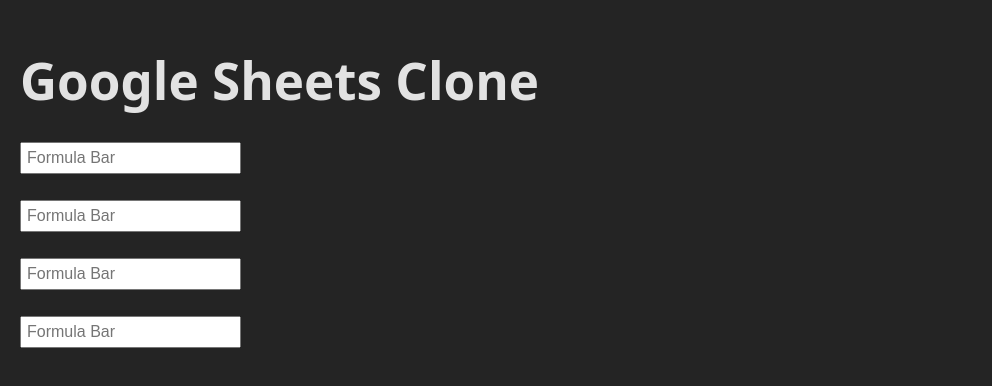
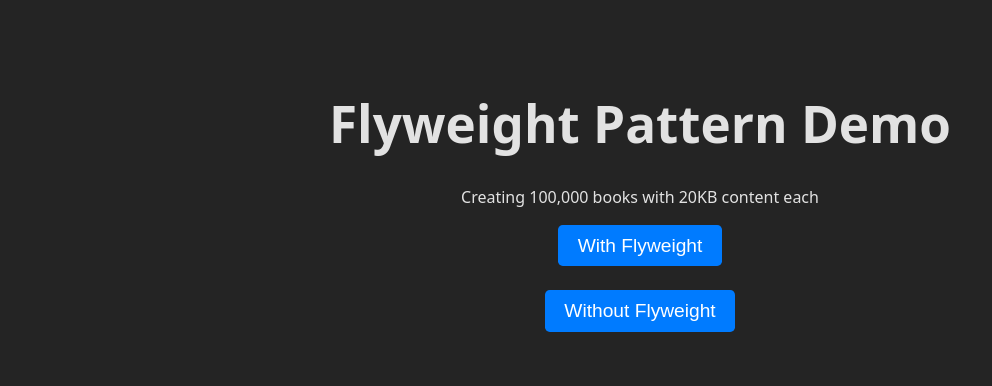
Before and after one commit to sagi0312/cloudblush, a React (Vite) app: page / in a window 1280 px wide. Shown: the part 204-590 px from the top of the page, without its empty margins (0-992 px from the left). Built offline with nearby package versions, Linux system fonts and the light colour scheme.

Commit message:
flyweight code

```diff
--- a/src/App.tsx
+++ b/src/App.tsx
@@ -1,12 +1,41 @@
-import Sheet from "./Sheet";
+import { useState } from "react";
+import { generateWithFlyweight } from "./withFlyweight";
+import { generateWithoutFlyweight } from "./withoutFlyweight";
 
-function App() {
+export const App = () => {
+  const [withFlyweight, setWithFlyweight] = useState("");
+  const [withNoFlyweight, setWithNoFlyweight] = useState("");
+
+  const handleFlyweightClick = () => {
+    const result = generateWithFlyweight();
+    setWithFlyweight(result);
+  };
+
+  const handleNoFlyweightClick = () => {
+    const result = generateWithoutFlyweight();
+    setWithNoFlyweight(result);
+  };
+
   return (
-    <div style={{ padding: "20px" }}>
-      <h1>Google Sheets Clone</h1>
-      <Sheet />
+    <div style={{ textAlign: "center", padding: "2rem" }}>
+      <h1>Flyweight Pattern Demo</h1>
+      <p>Creating 100,000 books with 20KB content each</p>
+
+      <div>
+        <button onClick={handleFlyweightClick} className="button">
+          With Flyweight
+        </button>
+        <br />
+        <br />
+        <button className="button" onClick={handleNoFlyweightClick}>
+          Without Flyweight
+        </button>
+      </div>
+
+      <div>
+        {withFlyweight && <p>{withFlyweight}</p>}
+        {withNoFlyweight && <p>{withNoFlyweight}</p>}
+      </div>
     </div>
   );
-}
-
-export default App;
+};
--- a/src/Cell.tsx
+++ /dev/null
@@ -1,39 +0,0 @@
-import { useEffect, useState } from "react";
-import { SheetType } from "./Sheet";
-import { useDebouncer } from "./useDebouncer";
-interface CellProps {
-  cellData: SheetType;
-  onChange: (name: string, value: string) => void;
-}
-
-function Cell({ cellData, onChange }: CellProps) {
-  const [cellValue, setCellValue] = useState<string>(cellData.value || "");
-
-  const inputValue = useDebouncer(cellValue, 1000);
-  useEffect(() => {
-    setCellValue(cellData.value);
-  }, [cellData]);
-
-  useEffect(() => {
-    onChange(cellData.name, inputValue);
-  }, [inputValue]);
-
-  return (
-    <div>
-      <input
-        type="text"
-        placeholder="Formula Bar"
-        style={{
-          marginBottom: "10px",
-          padding: "5px",
-          fontSize: "16px",
-        }}
-        value={cellValue}
-        onChange={(e) => setCellValue(e.target.value)}
-      />
-      <p>{cellValue}</p>
-    </div>
-  );
-}
-
-export default Cell;
--- a/src/Sheet.tsx
+++ /dev/null
@@ -1,55 +0,0 @@
-import { useState } from "react";
-import Cell from "./Cell";
-export type SheetType = {
-  name: string;
-  value: string;
-};
-function Sheet() {
-  const [sheet, setSheet] = useState<SheetType[]>([
-    { name: "A", value: "" },
-    { name: "B", value: "" },
-    { name: "C", value: "" },
-    { name: "D", value: "" },
-  ]);
-
-  const computeDerivedValue = (value: string) => {
-    const chars = value.split("");
-    let numberValue = 0;
-
-    for (let char of chars) {
-      const cell = sheet.find((cell) => cell.name === char);
-      if (cell) {
-        numberValue += Number(cell.value) || 0;
-      }
-    }
-    return numberValue;
-  };
-  const handleChange = (name: string, value: string) => {
-    let finalValue: string | number = parseInt(value);
-    if (value.trim() === "") {
-      finalValue = "";
-    } else if (/[A-D]/.test(value)) {
-      finalValue = computeDerivedValue(value);
-    }
-
-    setSheet((prevSheet) =>
-      prevSheet.map((cell) =>
-        cell.name === name ? { ...cell, value: finalValue.toString() } : cell
-      )
-    );
-  };
-
-  return (
-    <>
-      {sheet.map((singleSheetType: SheetType) => (
-        <Cell
-          key={singleSheetType.name}
-          cellData={singleSheetType}
-          onChange={handleChange}
-        />
-      ))}
-    </>
-  );
-}
-
-export default Sheet;
--- a/src/index.css
+++ b/src/index.css
@@ -19,9 +19,23 @@
   place-items: center;
   min-width: 320px;
   min-height: 100vh;
+  align-items: center;
+  justify-content: center;
 }
 
 h1 {
   font-size: 3.2em;
   line-height: 1.1;
 }
+
+.button {
+  display: inline-block;
+  padding: 0.5em 1em;
+  font-size: 1.2em;
+  color: #fff;
+  background-color: #007bff;
+  border: none;
+  border-radius: 0.25em;
+  cursor: pointer;
+  transition: background-color 0.3s ease;
+}
--- a/src/main.tsx
+++ b/src/main.tsx
@@ -1,7 +1,7 @@
 import { StrictMode } from "react";
 import { createRoot } from "react-dom/client";
 import "./index.css";
-import App from "./App";
+import { App } from "./App";
 
 const rootElement = document.getElementById("root");
 if (rootElement) {
--- /dev/null
+++ b/src/withFlyweight.ts
@@ -0,0 +1,47 @@
+interface Book {
+  title: string;
+  author: string;
+  isbn: string;
+  content: string; // This is the heavy data we want to share
+}
+
+export interface BookWithMeta {
+  book: Book; // Reference to shared flyweight
+  availability: boolean;
+  sales: number;
+}
+
+const books = new Map<string, Book>();
+
+const createBook = (title: string, author: string, isbn: string): Book => {
+  if (books.has(isbn)) return books.get(isbn)!;
+
+  const book: Book = {
+    title,
+    author,
+    isbn,
+    content: "Book content goes here. ".repeat(1000), // 20KB+ of repeated text
+  };
+
+  books.set(isbn, book);
+  return book;
+};
+
+export const generateWithFlyweight = (): string => {
+  books.clear();
+  const t0 = performance.now();
+  const bookList: BookWithMeta[] = [];
+
+  for (let i = 0; i < 100000; i++) {
+    bookList.push({
+      book: createBook("Harry Potter", "JK Rowling", "AB123"), // Same book shared
+      availability: Math.random() > 0.5,
+      sales: Math.floor(Math.random() * 1000),
+    });
+  }
+
+  const t1 = performance.now();
+  const duration = (t1 - t0).toFixed(2);
+
+  return `✅ With Flyweight: ${duration} ms | ${books.size} shared Book object`;
+};
--- /dev/null
+++ b/src/withoutFlyweight.ts
@@ -0,0 +1,28 @@
+export interface BookWithMetaTraditional {
+  title: string;
+  author: string;
+  isbn: string;
+  content: string;
+  availability: boolean;
+  sales: number;
+}
+
+export function generateWithoutFlyweight(): string {
+  const t0 = performance.now();
+  const bookList: BookWithMetaTraditional[] = [];
+
+  for (let i = 0; i < 100000; i++) {
+    bookList.push({
+      title: "Harry Potter",
+      author: "JK Rowling",
+      isbn: "AB123",
+      content: "Book content goes here. ".repeat(1000), // 20KB duplicated every time
+      availability: Math.random() > 0.5,
+      sales: Math.floor(Math.random() * 1000),
+    });
+  }
+
+  const t1 = performance.now();
+  const duration = (t1 - t0).toFixed(2);
+  return `❌ Without Flyweight: ${duration} ms | 100000 duplicate objects`;
+}
```
